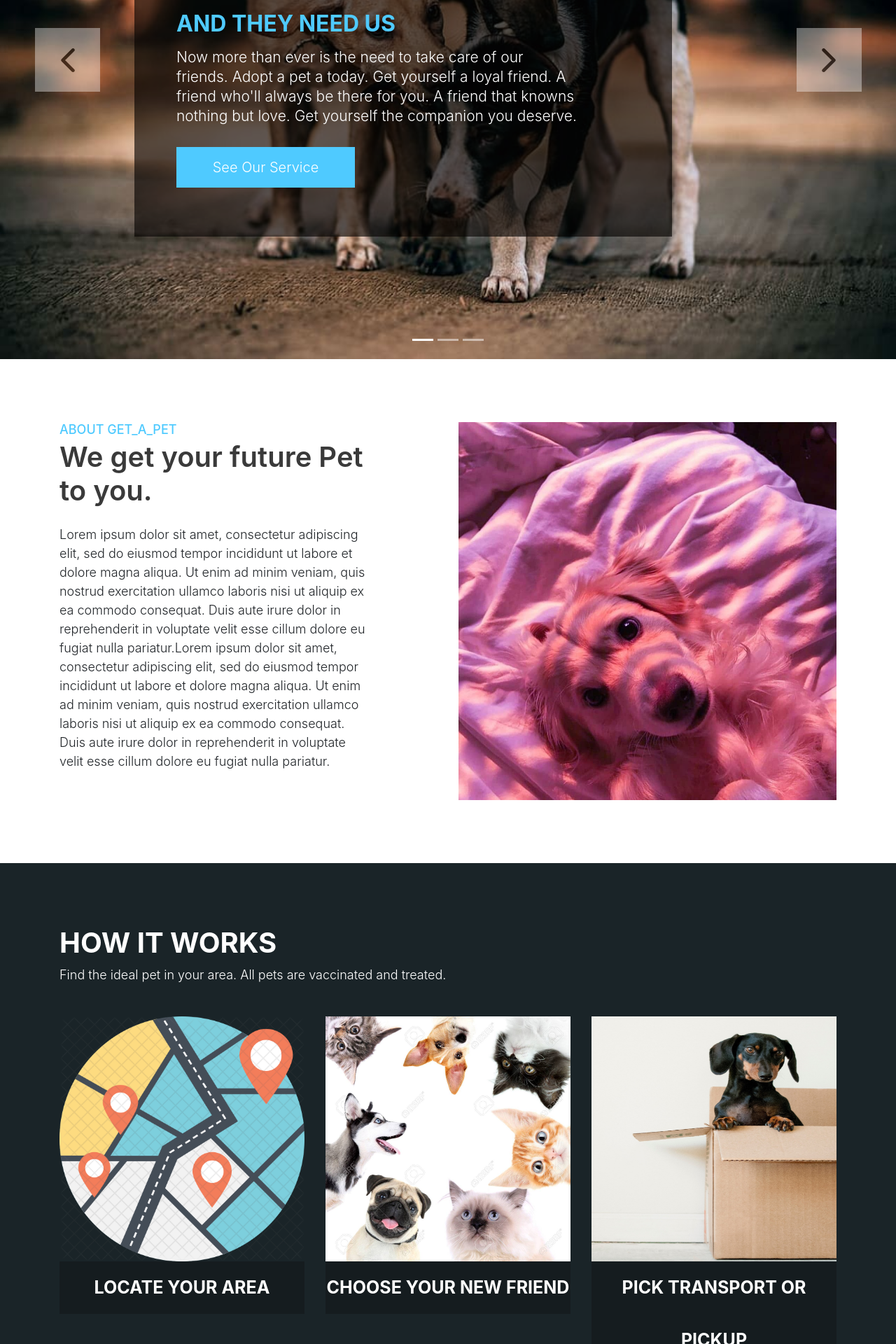
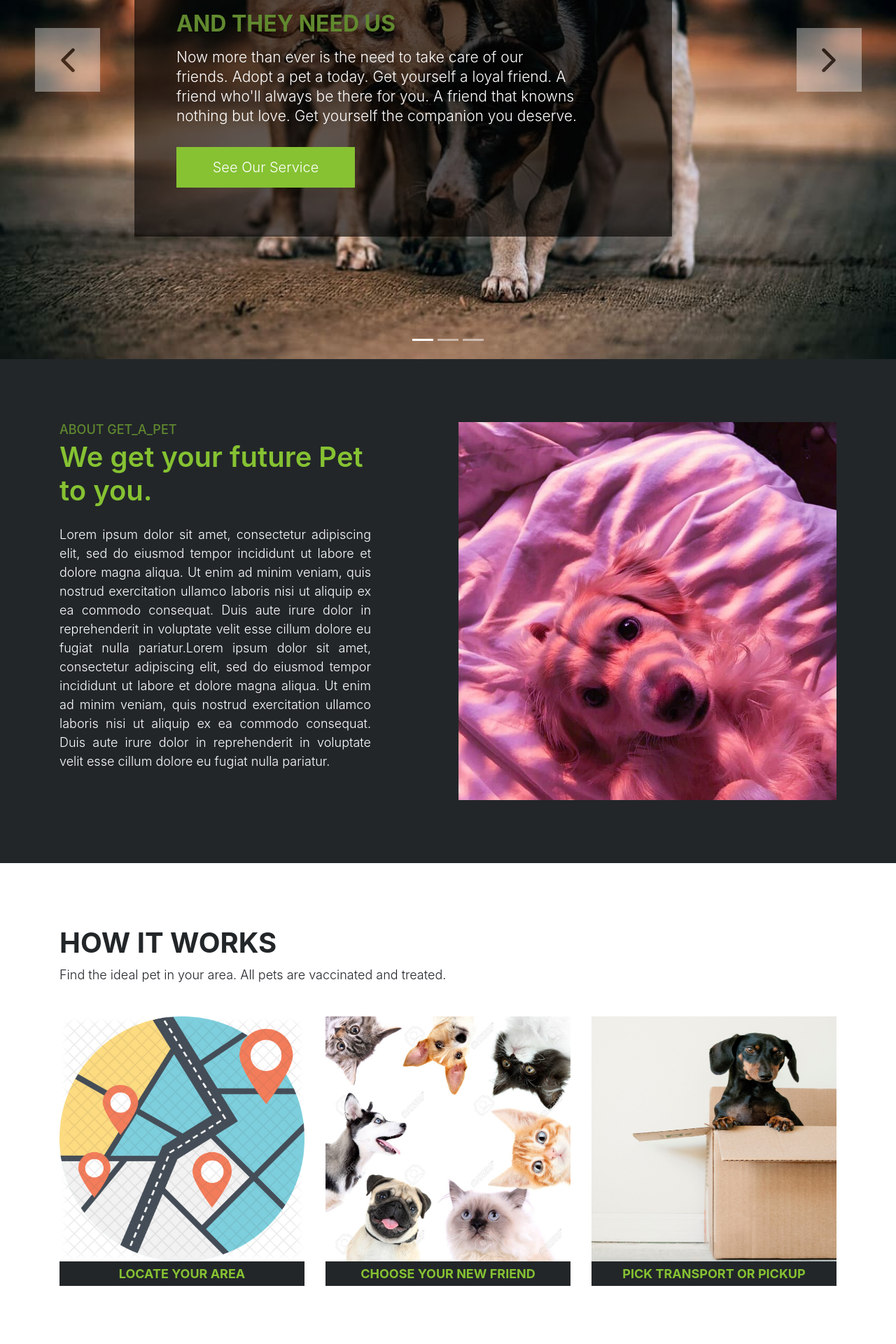
Before and after one commit to Valord01/coursersa-web, a PHP site: page / in a window 1280 px wide. Shown: the part 440-2360 px from the top of the page at 70% size. Run offline with PHP 8.4, Linux system fonts and the light colour scheme; some libraries are stand-ins or nearby versions.

Commit message:
color theme update

```diff
--- a/XmlTest/xsl/Students.xml
+++ b/XmlTest/xsl/Students.xml
@@ -1,10 +1,5 @@
 <?xml version="1.0" encoding="UTF-8"?>
 <?xml-stylesheet type="text/xsl" href="yo.xsl"?>
-<<<<<<< HEAD
-<library xmlns:xsi="http://www.w3.org/2001/XMLSchema-instance"
-xsi:noNamespaceSchemaLocation="library.xsd">
-=======
->>>>>>> c7e3ea75894e57b33007fb665dd95a5c5696274f
 <student>
 <s>
 <name> Divyank Singh Sikarwar </name>
--- a/testsite 2/css/style.css
+++ b/testsite 2/css/style.css
@@ -216,7 +217,7 @@ nav.navbar form input {
 }
 
 .about_section h4 {
-  color: #4fcaff;
+  color: #61892f;
   font-size: 18px;
   margin: 0;
 }
@@ -482,7 +483,7 @@ h3.blog_head {
 .blue_bt {
   width: 255px;
   height: 58px;
-  background: #4fcaff;
+  background: #86c232;
   color: #fff;
   float: left;
   text-align: center;
@@ -494,11 +495,20 @@ h3.blog_head {
 .blue_bt:hover,
 .blue_bt:focus {
   background: #fff;
-  color: #037d6f;
+  color: #222629;
 }
 img.margin_top_30 {
   height: 350px;
   width: 100%;
+}
+/* hiw*/
+#hiww{
+    font-size: large;
+    text-align: center;
+    background-color: #222629;
+    color: #86c232;
+    padding-top: 7px;
+    padding-bottom: 7px;
 }
 /* services */
 
@@ -617,7 +627,7 @@ img.margin_top_30 {
 }
 
 .ovarlay_slide_cont h4 {
-  color: #4fcaff;
+  color: #61892f;
   font-size: 32px;
   text-transform: uppercase;
   font-weight: 700;
@@ -632,6 +642,15 @@ img.margin_top_30 {
   font-size: 21px;
   padding: 0 75px 0 0;
   line-height: 28px;
+}
+/* youtube */
+#service{
+    background-color: #222629;
+    color: white;
+}
+#service1
+{
+    color: #86c232;
 }
 
 /* contact */
--- a/testsite 2/index.html
+++ b/testsite 2/index.html
@@ -33,7 +33,7 @@
                         <a class="nav-link" href="#service">Service</a>
                      </li>
                      <li class="nav-item">
-                        <a class="nav-link" href="#hiw">How it's Works</a>
+                        <a class="nav-link" href="#hiw">How it Works</a>
                      </li>
                      <li class="nav-item">
                         <a class="nav-link" href="#wcs">Testimonies</a>
@@ -101,13 +101,13 @@
 
 
 
-      <div id="about" class="about_section layout_padding">
+      <div id="about" class="about_section layout_padding" style="background: #222629;" >
          <div class="container">
             <div class="row">
                <div class="col-md-5">
                   <h4>ABOUT GET_A_PET</h4>
-                  <h3 style="text-transform: none !important">We get your future Pet to you.</h3>
-                  <p>Lorem ipsum dolor sit amet, consectetur adipiscing elit, sed do eiusmod tempor incididunt ut labore et dolore magna aliqua. Ut enim ad minim veniam, quis nostrud exercitation ullamco laboris nisi ut aliquip ex ea commodo consequat. Duis aute irure dolor in reprehenderit in voluptate velit esse cillum dolore eu fugiat nulla pariatur.Lorem ipsum dolor sit amet, consectetur adipiscing elit, sed do eiusmod tempor incididunt ut labore et dolore magna aliqua. Ut enim ad minim veniam, quis nostrud exercitation ullamco laboris nisi ut aliquip ex ea commodo consequat. Duis aute irure dolor in reprehenderit in voluptate velit esse cillum dolore eu fugiat nulla pariatur.</p>
+                  <h3 style="text-transform: none !important; color:#86c232;">We get your future Pet to you.</h3>
+                  <p style="color: white; text-align: justify;" >Lorem ipsum dolor sit amet, consectetur adipiscing elit, sed do eiusmod tempor incididunt ut labore et dolore magna aliqua. Ut enim ad minim veniam, quis nostrud exercitation ullamco laboris nisi ut aliquip ex ea commodo consequat. Duis aute irure dolor in reprehenderit in voluptate velit esse cillum dolore eu fugiat nulla pariatur.Lorem ipsum dolor sit amet, consectetur adipiscing elit, sed do eiusmod tempor incididunt ut labore et dolore magna aliqua. Ut enim ad minim veniam, quis nostrud exercitation ullamco laboris nisi ut aliquip ex ea commodo consequat. Duis aute irure dolor in reprehenderit in voluptate velit esse cillum dolore eu fugiat nulla pariatur.</p>
                </div>
                <div class="col-md-6 offset-md-1">
                   <div class="full text_align_center">
@@ -117,12 +117,12 @@
             </div>
          </div>
       </div>
-      <div id="hiw" class="hiw_section layout_padding" style="background: #1a2428;">
+      <div id="hiw" class="hiw_section layout_padding" style="background: white;">
          <div class="container">
             <div class="row">
                <div class="col-md-7">
-                  <h3 class="white_font">How it Works</h3>
-                  <p class="white_font">Find the ideal pet in your area. All pets are vaccinated and treated.</p>
+                  <h3 style="color: #222629;">How it Works</h3>
+                  <p style="color: #222629;">Find the ideal pet in your area. All pets are vaccinated and treated.</p>
                </div>
                <div class="col-md-5">
                </div>
@@ -130,15 +130,15 @@
             <div class="row">
                <div class="col-md-4">
                   <img class="margin_top_30 img-responsive" src="imgs/nav.png" alt="#" />
-                  <h3 class="blog_head">Locate your area</h3>
+                  <h3 id="hiww">Locate your area</h3>
                </div>
                <div class="col-md-4">
                   <img class="margin_top_30 img-responsive" src="imgs/dccollage.jpg" alt="#" />
-                  <h3 class="blog_head">Choose your new friend</h3>
+                  <h3 id="hiww">Choose your new friend</h3>
                </div>
                <div class="col-md-4">
                   <img class="margin_top_30 img-responsive" src="imgs/dinbox.jpg" alt="#"/>
-                  <h3 class="blog_head">PICK transport OR pickup</h3>
+                  <h3 id="hiww">PICK transport OR pickup</h3>
                </div>
 
 
@@ -149,11 +149,9 @@
 <div id="service" class="hiw_section layout_padding">
 <div class="container">
    <div class="row">
-      <div class="col-md-7">
-         <h3>OUR SERVICES</h3>
-         <p>Lorem ipsum dolor sit amet, consectetur adipiscing elit. Ut elit tellus, luctus nec ullamcorper mattis, pulvinar dapibus leo.</p>
-      </div>
-      <div class="col-md-5">
+      <div class="col-md-12">
+         <h3 id="service1" >OUR SERVICES</h3>
+         <p  id="service">Lorem ipsum dolor sit amet, consectetur adipiscing elit. Ut elit tellus, luctus nec ullamcorper mattis, pulvinar dapibus leo.</p>
       </div>
    </div>
    <div class="row">
@@ -181,8 +179,8 @@
             <div class="row">
                <div class="col-md-11">
                   <div class="full testimonial_blog">
-                     <p>Prerna Dessai</p>
-                     <p>Lorem ipsum dolor sit amet, consectetur adipiscing elit. Vivamus turpis sem, lacinia vitae felis sit amet, eleifend suscipit elit. Nullam ullamcorper ligula nisl, ac maximus tortor venenatis sed. Cras ultricies urna libero, sit amet tristique lacus varius eget. Nulla facilisi. Aenean malesuada, diam feugiat tristique viverra, tellus mauris mollis diam, ac dapibus dui ex in ligula. Aenean ultricies pulvinar erat non lacinia. Phasellus ullamcorper neque et quam maximus, ultricies commodo eros ornare. Cras placerat urna et malesuada bibendum. Vestibulum tristique, magna id luctus viverra, libero sem rutrum lectus, eu blandit purus ligula lobortis augue.</p>
+                     <p  style=" color:#86c232;" >Prerna Dessai</p>
+                     <p style="text-align: justify;">Lorem ipsum dolor sit amet, consectetur adipiscing elit. Vivamus turpis sem, lacinia vitae felis sit amet, eleifend suscipit elit. Nullam ullamcorper ligula nisl, ac maximus tortor venenatis sed. Cras ultricies urna libero, sit amet tristique lacus varius eget. Nulla facilisi. Aenean malesuada, diam feugiat tristique viverra, tellus mauris mollis diam, ac dapibus dui ex in ligula. Aenean ultricies pulvinar erat non lacinia. Phasellus ullamcorper neque et quam maximus, ultricies commodo eros ornare. Cras placerat urna et malesuada bibendum. Vestibulum tristique, magna id luctus viverra, libero sem rutrum lectus, eu blandit purus ligula lobortis augue.</p>
                   </div>
                </div>
             </div>
@@ -192,7 +190,7 @@
          <div class="container">
             <div class="row">
                <div class="col-md-4 col-sm-6">
-                  <h3>Newsletter</h3>
+                  <h3  style="color:#86c232;" >Newsletter</h3>
                   <p>Subscribe to our Newsletter to get weekly updates. Stories of all over India.</p>
                </div>
                <div class="col-md-8 col-sm-6">
@@ -248,10 +246,10 @@
                <div class="col-lg-4 col-md-6 col-12">
                   <div class="item">
                      <h4 class="text-uppercase">Contact Info</h4>
-                     <p><strong>Main office Address:</strong></p>
-                     <p><img src="imgs/phone_icon.png" alt="#" /> H.No 126 Panaji Bardez 403507 Goa</p>
-                     <p><strong>Customer Service:</strong></p>
-                     <p><img src="imgs/location.png" alt="#" /> 9284472300</p>
+                     <p><img style="height: 24px; width:24px; margin-top: -3px;" src="imgs/navi.png" alt="#"/><p><strong> Main office Address:</strong></p></p>
+                     <p>  H.No 126 Panaji Bardez 403507 Goa</p>
+                     <p><img style="height: 22px; width:22px; margin-top: -3px;" src="imgs/phone.png" alt="#" /><p><strong>Customer Service:</strong></p></p>
+                     <p>  9284472300</p>
                   </div>
                </div>
                <div class="col-lg-3 col-md-6 col-12">
```
Also changed, not shown: other parts of testsite 2/css/style.css (+26 -25 lines), testsite 2/imgs/logo.png, testsite 2/imgs/navi.png (added), testsite 2/imgs/phone.png (added).
